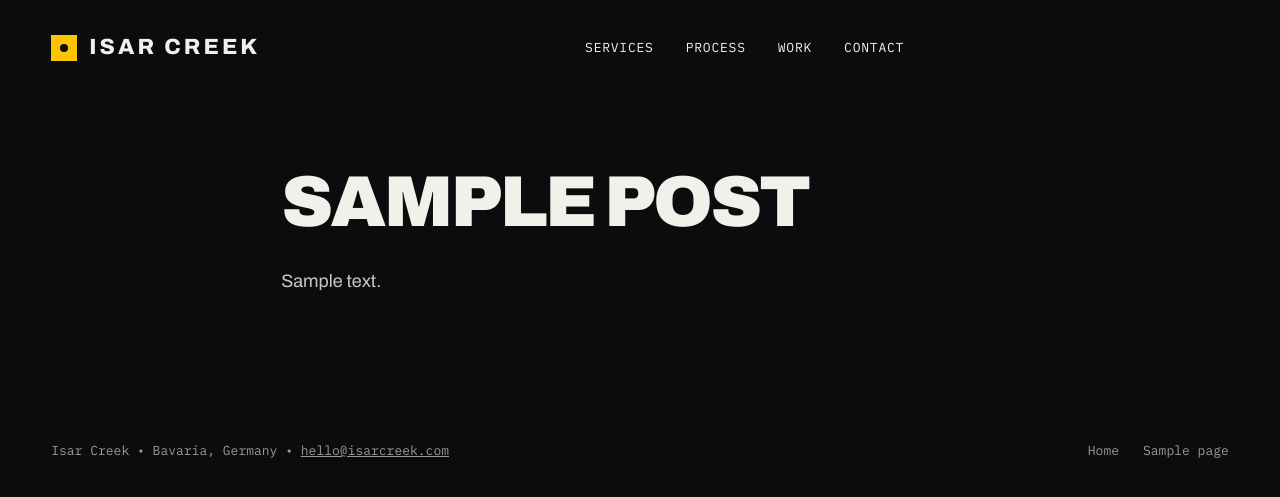
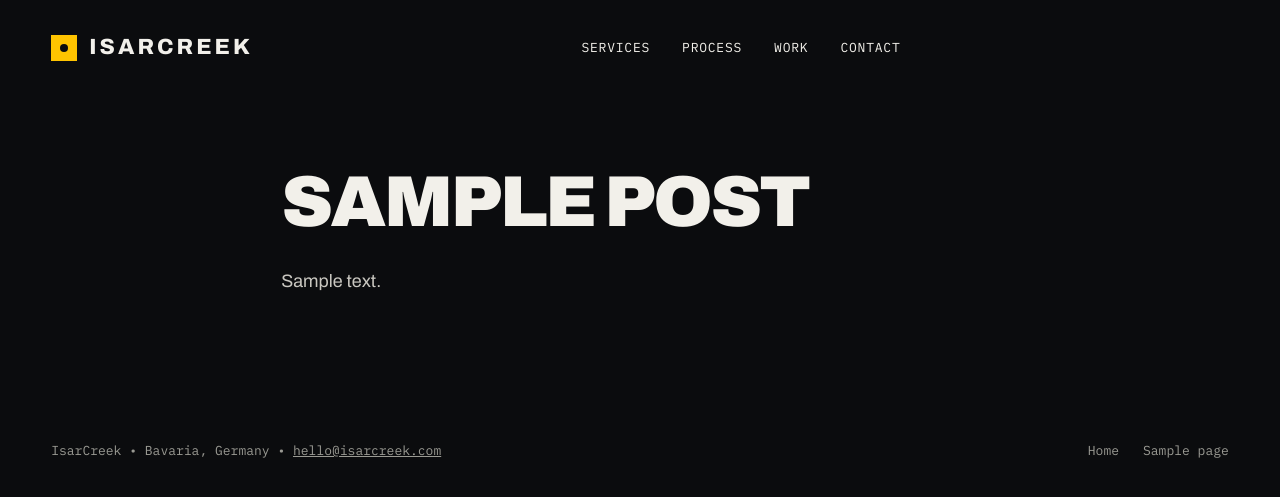
Before and after one commit to mynvan/dubai-web-agency, a WordPress theme: template page.php in a window 1280 px wide. Shown: the top 497 px of the page. Run offline with PHP 8.4 and a stand-in for WordPress, Linux system fonts and the light colour scheme; the site name, menu and one post (Sample post) are stand-ins, and other content is empty; some libraries are stand-ins or nearby versions.

Commit message:
Brand name written as one word: IsarCreek (v0.4.3)
Co-Authored-By: Claude Sonnet 5.5 <noreply@anthropic.com>
Claude-Session: https://claude.ai/code/session_015TYs1WyjesRrDUr7esTRrc

```diff
--- a/assets/css/main.css
+++ b/assets/css/main.css
@@ -1,4 +1,4 @@
-/* Isar Creek — main styles. No build step. */
+/* IsarCreek — main styles. No build step. */
 
 @font-face {
 	font-family: "Archivo";
--- a/functions.php
+++ b/functions.php
@@ -1,13 +1,13 @@
 <?php
 /**
- * Isar Creek theme bootstrap.
+ * IsarCreek theme bootstrap.
  */
 
 if ( ! defined( 'ABSPATH' ) ) {
 	exit;
 }
 
-define( 'HG_VERSION', '0.4.2' );
+define( 'HG_VERSION', '0.4.3' );
 
 require_once get_template_directory() . '/inc/config.php';
 require_once get_template_directory() . '/inc/i18n.php';
--- a/inc/config.php
+++ b/inc/config.php
@@ -9,7 +9,7 @@ if ( ! defined( 'ABSPATH' ) ) {
 
 // Brand name shown in logo, hero and footer.
 if ( ! defined( 'HG_BRAND' ) ) {
-	define( 'HG_BRAND', 'Isar Creek' );
+	define( 'HG_BRAND', 'IsarCreek' );
 }
 
 // Public contact e-mail. Leave empty until it exists; it is then not shown.
--- a/inc/i18n.php
+++ b/inc/i18n.php
@@ -17,7 +17,7 @@ function hg_strings(): array {
 			'Web studio from Bavaria for German-speaking businesses in the UAE. Websites, hosting and care, GDPR and SEO. English and German, one contact person, clear scope.',
 			'Web-Studio aus Bayern für deutschsprachige Unternehmen in den VAE. Websites, Hosting, DSGVO und SEO. Englisch und Deutsch, ein Ansprechpartner.',
 		],
-		'title_home'       => [ 'Isar Creek — Websites for German-speaking businesses in the UAE', 'Isar Creek — Websites für deutschsprachige Firmen in den VAE' ],
+		'title_home'       => [ 'IsarCreek — Websites for German-speaking businesses in the UAE', 'IsarCreek — Websites für deutschsprachige Firmen in den VAE' ],
 		'skip'             => [ 'Skip to content', 'Zum Inhalt springen' ],
 		'nav_services'     => [ 'Services', 'Leistungen' ],
 		'nav_process'      => [ 'Process', 'Ablauf' ],
@@ -41,8 +41,8 @@ function hg_strings(): array {
 		'name_eyebrow'     => [ 'The name', 'Der Name' ],
 		'name_title'       => [ 'Two waters, one route.', 'Zwei Gewässer, eine Route.' ],
 		'name_text'        => [
-			'The Isar runs through Munich. Dubai Creek is where the city\'s trade began. Isar Creek connects the two: German businesses, set up properly in Dubai.',
-			'Die Isar fließt durch München, am Dubai Creek begann der Handel der Stadt. Isar Creek verbindet beide: deutsche Unternehmen, sauber aufgestellt in Dubai.',
+			'The Isar runs through Munich. Dubai Creek is where the city\'s trade began. IsarCreek connects the two: German businesses, set up properly in Dubai.',
+			'Die Isar fließt durch München, am Dubai Creek begann der Handel der Stadt. IsarCreek verbindet beide: deutsche Unternehmen, sauber aufgestellt in Dubai.',
 		],
 		'name_from'        => [ 'ISAR', 'ISAR' ],
 		'name_to'          => [ 'CREEK', 'CREEK' ],
@@ -169,7 +169,7 @@ add_action( 'init', function () {
 		return;
 	}
 	foreach ( hg_strings() as $key => [ $en ] ) {
-		pll_register_string( $key, $en, 'Isar Creek', strlen( $en ) > 70 );
+		pll_register_string( $key, $en, 'IsarCreek', strlen( $en ) > 70 );
 	}
 } );
 
--- a/inc/strings-cases.php
+++ b/inc/strings-cases.php
@@ -2,7 +2,7 @@
 /**
  * Texts of the case study pages and their tiles on the front page.
  * Format as in hg_strings(): key => [ english, german ].
- * Prefix cs = cleansolution, ic = Isar Creek.
+ * Prefix cs = cleansolution, ic = IsarCreek.
  */
 
 if ( ! defined( 'ABSPATH' ) ) {
@@ -26,8 +26,8 @@ return [
 	// ---- Work overview ----
 	'wk_title'         => [ 'Work: Website Case Studies', 'Referenzen: Website-Case-Studies' ],
 	'wk_meta'          => [
-		'Two case studies from Isar Creek: a website cared for since 2018 with a page builder, and this website, built as a custom theme without one.',
-		'Zwei Case Studies von Isar Creek: eine seit 2018 betreute Website mit Page-Builder und diese Website, gebaut als eigenes Theme ohne Page-Builder.',
+		'Two case studies from IsarCreek: a website cared for since 2018 with a page builder, and this website, built as a custom theme without one.',
+		'Zwei Case Studies von IsarCreek: eine seit 2018 betreute Website mit Page-Builder und diese Website, gebaut als eigenes Theme ohne Page-Builder.',
 	],
 	'wk_lead'          => [
 		'Two projects, two routes: a long-running website with a page builder, and this website as a custom theme without one.',
@@ -92,20 +92,20 @@ return [
 	'cs_ext_text'      => [ 'Full case study on philippgebhart.de', 'Ausführliche Case Study auf philippgebhart.de' ],
 	'cs_tile'          => [ 'Website care since 2018. With a page builder.', 'Website-Betreuung seit 2018. Mit Page-Builder.' ],
 
-	// ---- Isar Creek ----
-	'ic_crumb'         => [ 'Isar Creek', 'Isar Creek' ],
+	// ---- IsarCreek ----
+	'ic_crumb'         => [ 'IsarCreek', 'IsarCreek' ],
 	'ic_title'         => [ 'Case Study: This Website, Built Without a Page Builder', 'Case Study: Diese Website, gebaut ohne Page-Builder' ],
 	'ic_meta'          => [
-		'How the Isar Creek website was built: a custom WordPress theme without a page builder, bilingual EN/DE, with consent, structured data and automatic deployment.',
-		'Wie die Isar-Creek-Website gebaut wurde: individuelles WordPress-Theme ohne Page-Builder, zweisprachig EN/DE, mit Consent, strukturierten Daten und automatischem Deployment.',
+		'How the IsarCreek website was built: a custom WordPress theme without a page builder, bilingual EN/DE, with consent, structured data and automatic deployment.',
+		'Wie die IsarCreek-Website gebaut wurde: individuelles WordPress-Theme ohne Page-Builder, zweisprachig EN/DE, mit Consent, strukturierten Daten und automatischem Deployment.',
 	],
 	'ic_title_a'       => [ 'This website:', 'Diese Website:' ],
-	'ic_title_b'       => [ 'Isar Creek.', 'Isar Creek.' ],
+	'ic_title_b'       => [ 'IsarCreek.', 'IsarCreek.' ],
 	'ic_lead'          => [
 		'The first project for the Dubai market: bilingual, built without a page builder, prepared legally and for search.',
 		'Das erste Projekt für den Dubai-Markt: zweisprachig, ohne Page-Builder gebaut, rechtlich und für die Suche vorbereitet.',
 	],
-	'ic_v_client'      => [ 'Isar Creek (own project)', 'Isar Creek (eigenes Projekt)' ],
+	'ic_v_client'      => [ 'IsarCreek (own project)', 'IsarCreek (eigenes Projekt)' ],
 	'ic_v_industry'    => [ 'Web studio for German-speaking businesses in the UAE', 'Web-Studio für deutschsprachige Unternehmen in den VAE' ],
 	'ic_v_year'        => [ '2026', '2026' ],
 	'ic_v_stack'       => [ 'WordPress, custom theme, no page builder', 'WordPress, eigenes Theme, ohne Page-Builder' ],
--- a/inc/strings-pages.php
+++ b/inc/strings-pages.php
@@ -92,8 +92,8 @@ return [
 	// ---- Process page ----
 	'pp_title'          => [ 'How a Website Project Works', 'So läuft Ihr Website-Projekt ab' ],
 	'pp_meta'           => [
-		'How a website project with Isar Creek works: call, quote, design approval, build and review, launch and care. Nothing is built before you approve the design.',
-		'So läuft ein Website-Projekt mit Isar Creek ab: Gespräch, Angebot, Design-Freigabe, Umsetzung, Livegang. Nichts wird gebaut, bevor Sie das Design freigeben.',
+		'How a website project with IsarCreek works: call, quote, design approval, build and review, launch and care. Nothing is built before you approve the design.',
+		'So läuft ein Website-Projekt mit IsarCreek ab: Gespräch, Angebot, Design-Freigabe, Umsetzung, Livegang. Nichts wird gebaut, bevor Sie das Design freigeben.',
 	],
 	'pp_eyebrow'        => [ '03 — Process', '03 — Ablauf' ],
 	'pp_title_a'        => [ 'You approve the design', 'Sie geben das Design frei,' ],
@@ -131,8 +131,8 @@ return [
 	// ---- Contact page ----
 	'cp_title'          => [ 'Contact & 30-Minute Call', 'Kontakt & 30-Minuten-Gespräch' ],
 	'cp_meta'           => [
-		'Contact Isar Creek: book a 30-minute call or send a request. English or German, answer within one working day.',
-		'Kontakt zu Isar Creek: 30-Minuten-Gespräch buchen oder Anfrage senden. Englisch oder Deutsch, Antwort innerhalb eines Werktags.',
+		'Contact IsarCreek: book a 30-minute call or send a request. English or German, answer within one working day.',
+		'Kontakt zu IsarCreek: 30-Minuten-Gespräch buchen oder Anfrage senden. Englisch oder Deutsch, Antwort innerhalb eines Werktags.',
 	],
 	'cp_eyebrow'        => [ '04 — Contact', '04 — Kontakt' ],
 	'cp_lead'           => [ 'Tell me a little about your project. You get an answer within one working day, in English or German.', 'Erzählen Sie mir kurz von Ihrem Projekt. Sie erhalten innerhalb eines Werktags eine Antwort, auf Englisch oder Deutsch.' ],
--- a/package.json
+++ b/package.json
@@ -2,5 +2,5 @@
   "name": "isarcreek-theme",
   "version": "1.0.0",
   "private": true,
-  "description": "WordPress theme Isar Creek (no build step needed)"
+  "description": "WordPress theme IsarCreek (no build step needed)"
 }
--- a/page-templates/case-isarcreek.php
+++ b/page-templates/case-isarcreek.php
@@ -1,6 +1,6 @@
 <?php
 /**
- * Template Name: Case study: Isar Creek
+ * Template Name: Case study: IsarCreek
  */
 get_header();
 hg_case_study( 'ic', 'cs', 'hero-websites.jpg', 'wd', '', '' );
--- a/style.css
+++ b/style.css
@@ -1,6 +1,6 @@
 /*
-Theme Name: Isar Creek
-Description: Custom theme for the Isar Creek web studio (Bavaria / Dubai). No page builder, no build step. English and German via Polylang.
+Theme Name: IsarCreek
+Description: Custom theme for the IsarCreek web studio (Bavaria / Dubai). No page builder, no build step. English and German via Polylang.
 Version: 0.3.9
 Requires at least: 6.4
 Requires PHP: 8.0
```
Also changed, not shown: README.md.
